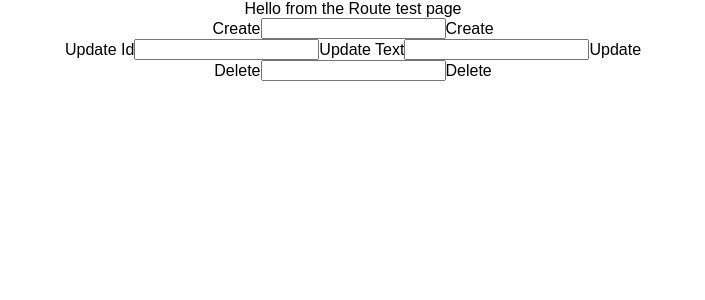
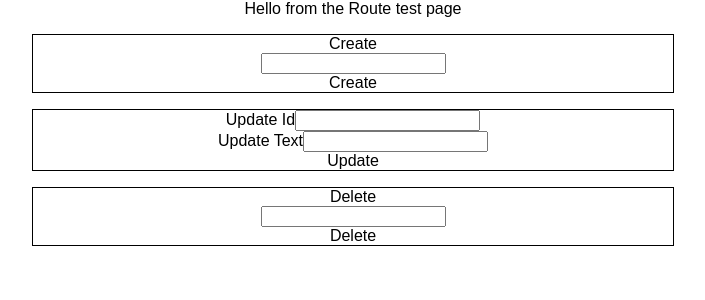
Before and after one commit to joe-gz/react-express, a React (Create React App) app: page / in a window 1280 px wide. Shown: the top 300 px of the page, without its empty margins (287-992 px from the left). Built offline with nearby package versions, Linux system fonts and the light colour scheme; no server answers.

Commit message:
little styling

```diff
--- a/src/components/RouteTest.js
+++ b/src/components/RouteTest.js
@@ -122,19 +122,23 @@ class RouteTest extends Component {
       <div className='RouteTest'>
         Hello from the Route test page
         <div className='input-container'>
-          <label htmlFor='create-input' className='account-info-label'>Create</label>
+          <label htmlFor='create-input'>Create</label>
           <input id='create-input' type='text' value={this.state.inputCreateValue} onChange={this.handleCreateInputChange} />
           <div onClick={this.createSample}>Create</div>
         </div>
         <div className='input-container'>
-          <label htmlFor='update-id-input' className='account-info-label'>Update Id</label>
-          <input id='update-id-input' type='text' value={this.state.inputUpdateIdValue} onChange={this.handleUpdateIdChange} />
-          <label htmlFor='update-input' className='account-info-label'>Update Text</label>
-          <input id='update-input' type='text' value={this.state.inputUpdateValue} onChange={this.handleUpdateInputChange} />
+          <div>
+            <label htmlFor='update-id-input'>Update Id</label>
+            <input id='update-id-input' type='text' value={this.state.inputUpdateIdValue} onChange={this.handleUpdateIdChange} />
+          </div>
+          <div>
+            <label htmlFor='update-input'>Update Text</label>
+            <input id='update-input' type='text' value={this.state.inputUpdateValue} onChange={this.handleUpdateInputChange} />
+          </div>
           <div onClick={this.updateSample}>Update</div>
         </div>
         <div className='input-container'>
-          <label htmlFor='delete-input' className='account-info-label'>Delete</label>
+          <label htmlFor='delete-input'>Delete</label>
           <input id='delete-input' type='text' value={this.state.inputDeleteIdValue} onChange={this.handleDeleteIdChange} />
           <div onClick={this.deleteSample}>Delete</div>
         </div>
--- a/src/styles/App.css
+++ b/src/styles/App.css
@@ -27,5 +27,8 @@
 
 .input-container {
   display: flex;
+  flex-direction: column;
   align-items: center;
-  justify-content: center; }
+  border: 1px solid;
+  width: 50%;
+  margin: 1em auto; }
--- a/src/styles/App.sass
+++ b/src/styles/App.sass
@@ -19,5 +19,8 @@
 
 .input-container
   display: flex
+  flex-direction: column
   align-items: center
-  justify-content: center
+  border: 1px solid
+  width: 50%
+  margin: 1em auto
```
